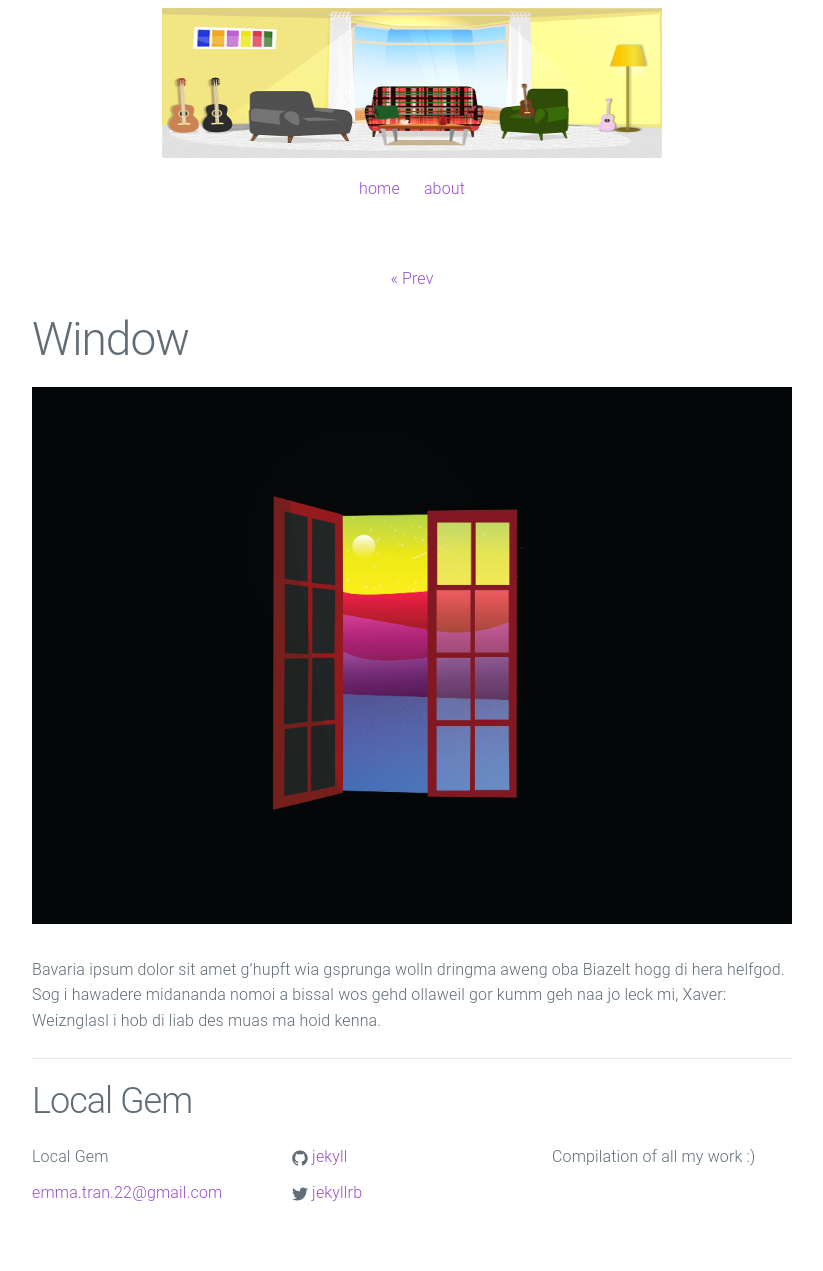
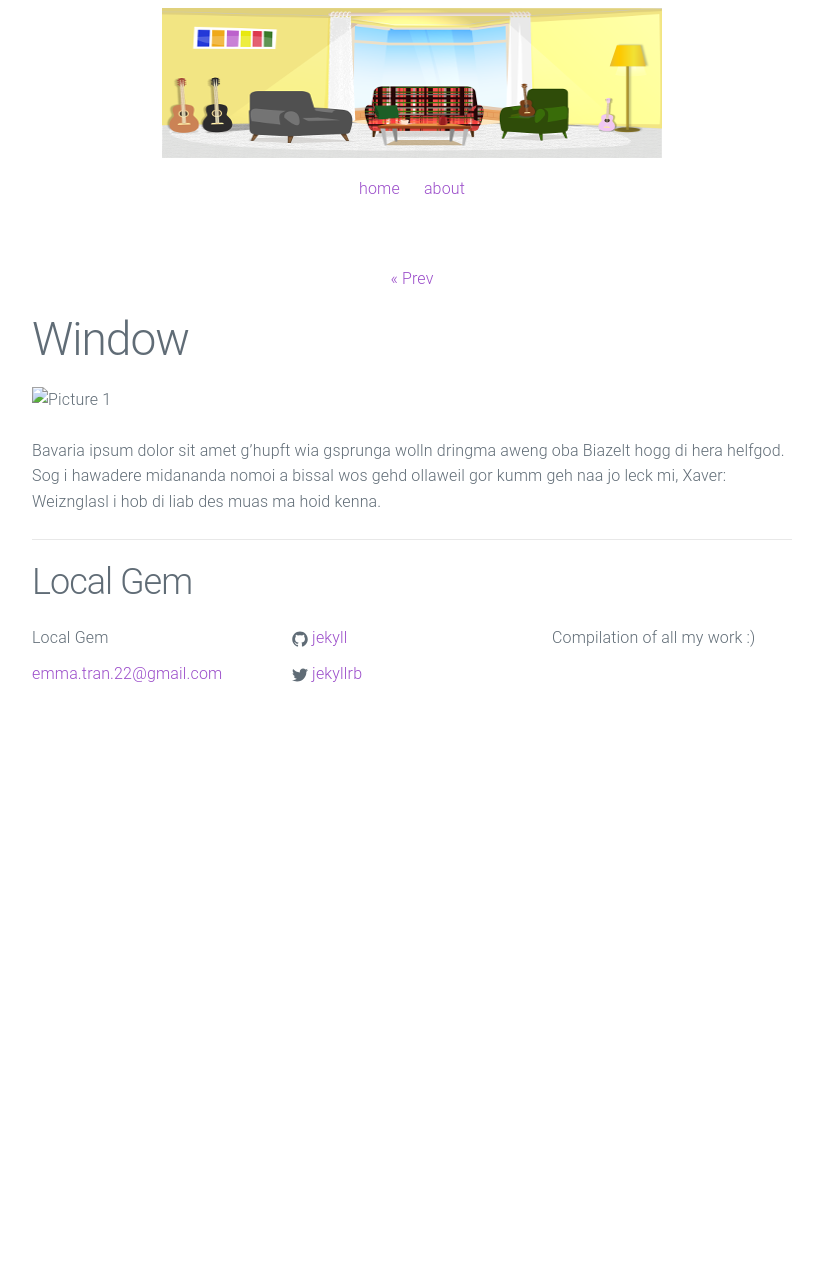
Before and after one commit to localgem/emtran, a Jekyll site: the page built from _posts/2014-10-09-welcome-to-jekyll.markdown, in a window 1280 px wide. Shown: the whole page, without its empty margins (228-1051 px from the left). Built offline with Jekyll 4.4.1, drawn with Linux system fonts in a browser that asks for light colours; after the commit the page ends 900 px from its top, so only the background shows below that.

Commit message:
testing pictures

```diff
--- a/_posts/2014-10-09-welcome-to-jekyll.markdown
+++ b/_posts/2014-10-09-welcome-to-jekyll.markdown
@@ -5,6 +5,6 @@ date:   2014-10-09 15:39:40
 preview: /pictures/window.png
 ---
 
-![Picture 1](/pictures/window.png)
+![Picture 1](pictures/window.png)
 
 Bavaria ipsum dolor sit amet g’hupft wia gsprunga wolln dringma aweng oba Biazelt hogg di hera helfgod. Sog i hawadere midananda nomoi a bissal wos gehd ollaweil gor kumm geh naa jo leck mi, Xaver: Weiznglasl i hob di liab des muas ma hoid kenna.
```
